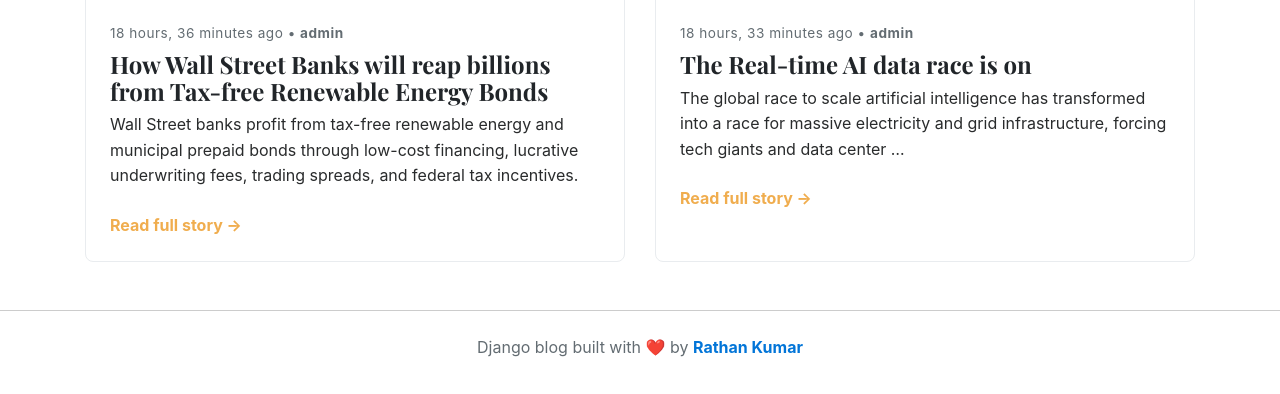
After one commit to guptavaishali628/Django-Blogging-System, a Django app: page /category/4/ in a window 1280 px wide. The commit adds this page. Shown: the part 406-800 px from the top of the page. Run offline with Django 5.2, Linux system fonts and the light colour scheme; data comes from the database, SQL or seed files in the repository; both versions use the stored data as it was after the commit.

Commit message:
Foreignkey Relationship, Posts By Category, Posts By Category layout and Try Except Block, 404 Custom Error page

```diff
--- a/blog_main/settings.py
+++ b/blog_main/settings.py
@@ -23,9 +23,9 @@ BASE_DIR = Path(__file__).resolve().parent.parent
 SECRET_KEY = 'django-insecure-q(x*ucq*g383%=ykx$o_cw=#7kjf3d6iao08e^#=v^et+23075'
 
 # SECURITY WARNING: don't run with debug turned on in production!
-DEBUG = True
+DEBUG = False
 
-ALLOWED_HOSTS = []
+ALLOWED_HOSTS = ['*']
 
 
 # Application definition
--- a/blog_main/urls.py
+++ b/blog_main/urls.py
@@ -15,7 +15,7 @@ Including another URLconf
     2. Add a URL to urlpatterns:  path('blog/', include('blog.urls'))
 """
 from django.contrib import admin
-from django.urls import path
+from django.urls import path, include
 from . import views
 from django.conf.urls.static import static
 from django.conf import settings
@@ -23,4 +23,6 @@ from django.conf import settings
 urlpatterns = [
     path('admin/', admin.site.urls),
     path('', views.home, name='home'),
+    # here we are using urls from blogs app
+    path('category/', include('blogs.urls'))
 ] +static(settings.MEDIA_URL, document_root=settings.MEDIA_ROOT)
--- a/blog_main/views.py
+++ b/blog_main/views.py
@@ -13,7 +13,7 @@ def home(request):
 
     # fetch not featured_posts:
     posts=Blog.objects.filter(is_featured=False, status='Published')
-    # print(posts)
+    print(posts)
 
     # send categories to home.html
     context = {
--- a/blogs/models.py
+++ b/blogs/models.py
@@ -39,3 +39,6 @@ class Blog(models.Model):
     is_featured = models.BooleanField(default=False)
     created_at = models.DateTimeField(auto_now_add=True)
     updated_at = models.DateTimeField(auto_now=True)
+
+    def __str__(self):
+            return self.title
--- /dev/null
+++ b/blogs/urls.py
@@ -0,0 +1,6 @@
+from django.urls import path
+from .import views
+
+urlpatterns=[
+    path('<int:category_id>/', views.posts_by_category, name="post_by_category")
+]
--- a/blogs/views.py
+++ b/blogs/views.py
@@ -1,3 +1,27 @@
-from django.shortcuts import render
+from django.shortcuts import redirect,render, get_object_or_404
+from django.http import HttpResponse
+from .models import Blog, Category
 
 # Create your views here.
+def posts_by_category(request, category_id):
+    # fetch the posts that belpongs to the category with the id 'category_id'
+    posts = Blog.objects.filter(status='Published', category=category_id)
+    # fetch category name by category id:
+
+    # if category do not found then handle error there are two methods
+
+    # 1--> method (do not show the erroer page instead we redirect on homepage)
+    try:
+       category=Category.objects.get(pk=category_id)
+    except:
+        return redirect('home')
+
+    # 2nd--> method(show 404 error page if the category does not exist)
+    # category = get_object_or_404(Category, pk=category_id)
+
+    context= {
+        'posts': posts,
+        'category': category,
+    }
+
+    return render(request, 'post_by_category.html', context)
--- /dev/null
+++ b/templates/post_by_category.html
@@ -0,0 +1,139 @@
+{% load static %}
+
+<!DOCTYPE html>
+<html lang="en">
+<head>
+    <meta charset="UTF-8">
+    <meta http-equiv="X-UA-Compatible" content="IE=edge">
+    <meta name="viewport" content="width=device-width, initial-scale=1.0">
+    <title>{{ category }} - Django Blogs</title>
+    <link href="https://getbootstrap.com/docs/4.0/dist/css/bootstrap.min.css" rel="stylesheet">
+    <link href="https://fonts.googleapis.com/css?family=Playfair+Display:700,900" rel="stylesheet">
+    <link href="{% static 'css/blog.css' %}" rel="stylesheet">
+    <style>
+      .blog-card {
+        border: 1px solid #e9ecef;
+        border-radius: 8px;
+        transition: transform 0.2s ease, box-shadow 0.2s ease;
+        background: #ffffff;
+      }
+      .blog-card:hover {
+        transform: translateY(-4px);
+        box-shadow: 0 10px 20px rgba(0, 0, 0, 0.08);
+      }
+      .post-title {
+        font-family: 'Playfair Display', Georgia, serif;
+        font-weight: 700;
+        color: #212529;
+        text-decoration: none;
+      }
+      .post-title:hover {
+        color: #d39e00;
+        text-decoration: none;
+      }
+      .post-meta {
+        font-size: 0.85rem;
+        letter-spacing: 0.5px;
+      }
+      .category-banner {
+        border-left: 5px solid #ffc107;
+        padding-left: 14px;
+      }
+    </style>
+</head>
+<body>
+    <div class="container">
+      <header class="blog-header py-3">
+        <div class="row flex-nowrap justify-content-between align-items-center">
+          <div class="col-8 pt-1">
+            <a class="blog-header-logo text-dark font-weight-bold" href="/" style="font-family: 'Playfair Display', serif; text-decoration: none; font-size: 2rem;">Django Blog</a>
+          </div>
+          <div class="col-4 d-flex justify-content-end align-items-center">
+            <a class="btn btn-sm btn-warning font-weight-bold px-3" href="#">Login</a> &nbsp;
+            <a class="btn btn-sm btn-outline-secondary px-3" href="#">Register</a>
+          </div>
+        </div>
+      </header>
+
+      <div class="nav-scroller py-1 mb-2">
+        <nav class="nav d-flex justify-content-between">
+          {% for cat in categories %}
+          <a class="p-2 text-muted {% if cat.category_name == category or cat == category %}text-warning font-weight-bold{% endif %}" href="#">{{ cat.category_name }}</a>
+          {% endfor %}
+        </nav>
+      </div>
+
+      <hr class="my-4" style="border-top: 1px solid #cccccc;">
+
+      {% for post in featured_posts %}
+        {% if forloop.first %}
+        <div class="jumbotron p-4 p-md-5 text-white rounded bg-dark position-relative shadow-sm"
+             {% if post.featured_image %}
+             style="background-image: linear-gradient(rgba(0,0,0,0.6), rgba(0,0,0,0.6)), url({{ post.featured_image.url }}); background-size: cover; background-position: center;"
+             {% endif %}>
+            <div class="col-md-8 px-0">
+              <span class="badge badge-warning text-dark text-uppercase px-2 py-1 mb-2 font-weight-bold">Top Story</span>
+              <h1 class="display-4 font-italic" style="font-family: 'Playfair Display', serif;">{{ post.title }}</h1>
+              <p class="lead my-3">{{ post.short_description }}</p>
+              <p class="lead mb-0"><a href="#" class="text-warning font-weight-bold">Continue reading &rarr;</a></p>
+            </div>
+        </div>
+        <hr class="my-4" style="border-top: 1px solid #cccccc;">
+        {% endif %}
+      {% endfor %}
+
+      <!-- Category Heading Section -->
+      <div class="d-flex justify-content-between align-items-center mb-4 pb-2 border-bottom category-banner">
+        <h3 class="text-uppercase text-dark font-weight-bold m-0" style="letter-spacing: 2px;">
+          Category: <span class="text-warning">{{ category }}</span>
+        </h3>
+        {% if posts %}
+        <span class="badge badge-light border text-muted px-2 py-1">{{ posts.count }} Posts</span>
+        {% endif %}
+      </div>
+
+      <!-- Posts Grid -->
+      <div class="row">
+        {% if posts %}
+          {% for post in posts %}
+          <div class="col-md-6 mb-4 d-flex">
+            <div class="card blog-card w-100 h-100">
+              {% if post.featured_image %}
+              <img class="card-img-top" src="{{ post.featured_image.url }}" alt="{{ post.title }}" style="height: 200px; object-fit: cover; border-top-left-radius: 8px; border-top-right-radius: 8px;">
+              {% endif %}
+              <div class="card-body d-flex flex-column p-4">
+                <div class="post-meta text-muted mb-2">
+                  <span>{{ post.created_at|timesince }} ago</span> &bull;
+                  <span class="text-dark font-weight-bold">{{ post.author }}</span>
+                </div>
+                <h4 class="mb-2">
+                  <a href="#" class="post-title">{{ post.title }}</a>
+                </h4>
+                <p class="card-text text-secondary mb-4 flex-grow-1" style="line-height: 1.6;">
+                  {{ post.short_description|truncatewords:24 }}
+                </p>
+                <div>
+                  <a href="#" class="text-warning font-weight-bold" style="text-decoration: none;">Read full story &rarr;</a>
+                </div>
+              </div>
+            </div>
+          </div>
+          {% endfor %}
+        {% else %}
+          <div class="col-12 my-4">
+            <p class="py-5 text-center font-italic lead rounded m-0" style="background-color: #e2e6ea; color: #495057; border: 1px dashed #6c757d; font-weight: 500; letter-spacing: 1px;">
+              No posts found in this category.
+            </p>
+          </div>
+        {% endif %}
+      </div>
+
+    </div>
+
+    <hr class="my-4" style="border-top: 1px solid #cccccc;">
+
+    <footer class="blog-footer text-center pb-4">
+      <p class="mb-0 text-muted">Django blog built with ❤️ by <a href="#" class="text-dark font-weight-bold">Rathan Kumar</a></p>
+    </footer>
+</body>
+</html>
```
Also changed, not shown: templates/404.html (added, +76 -0 lines), templates/home.html (+16 -5 lines), db.sqlite3.
